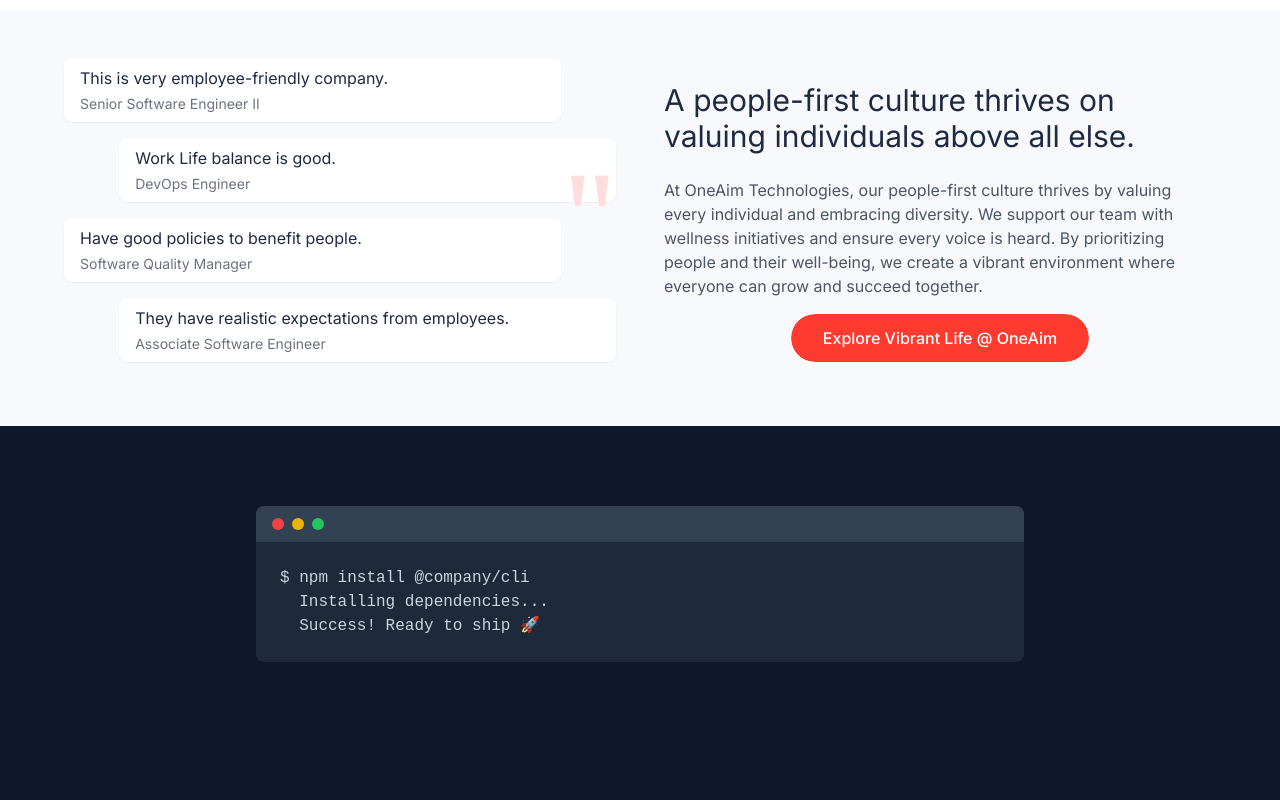
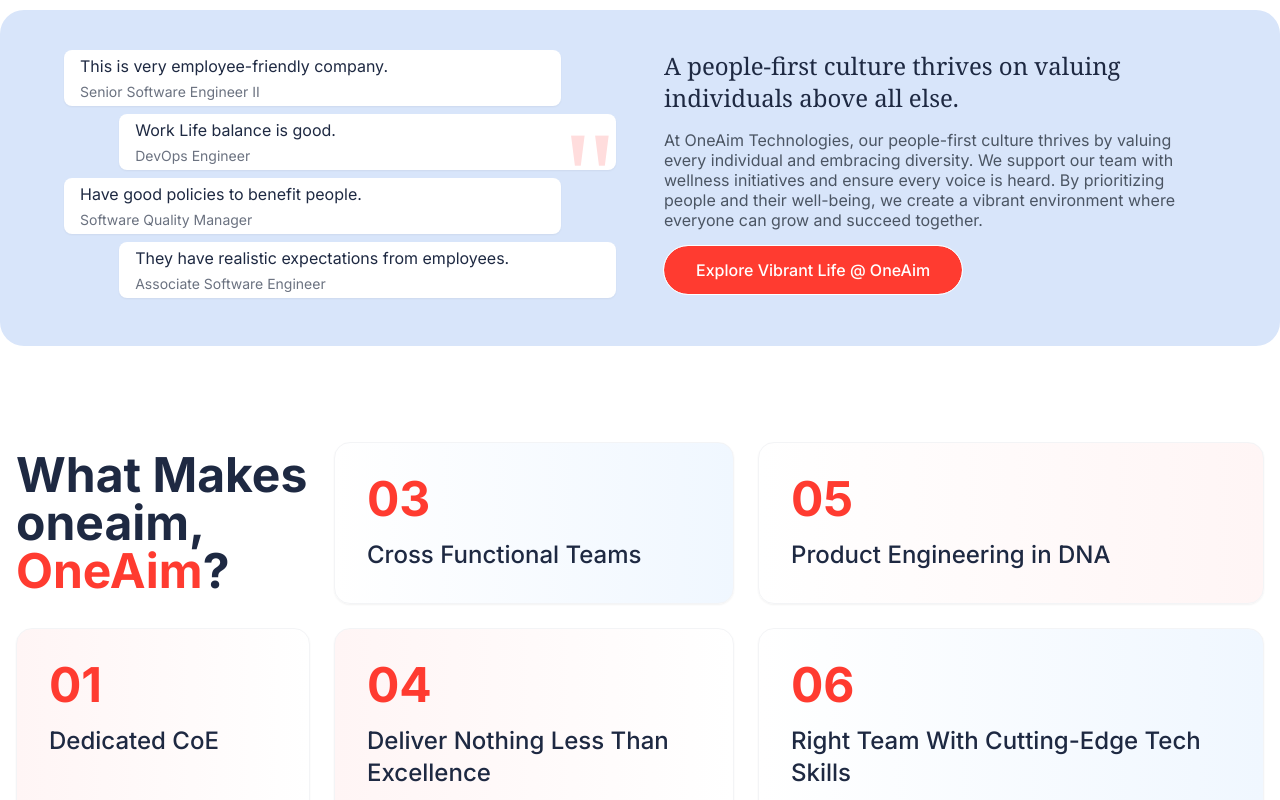
Before and after one commit to abhaykantmishra/oneaim-it-solution, a Next.js app: page / in a window 1280 px wide. Shown: the part 4960-5760 px from the top of the page. Built offline with nearby package versions, Linux system fonts and the light colour scheme.

Commit message:
fix(ui): minor ui fixes

```diff
--- a/src/app/page.js
+++ b/src/app/page.js
@@ -8,6 +8,7 @@
 import Resources from "@/components/sections/resources"
 import CompanyCulture from "@/components/sections/company-culture"
 import ChatWidget from "@/components/chat-widget"
+import WhatMakesUs from "@/components/sections/what-make-us"
 
 import Culture from "@/components/sections/culture"
 import Features from "@/components/sections/features"
@@ -37,6 +38,7 @@
         <Testimonials />
         <Resources />
         <CompanyCulture />
+        <WhatMakesUs />
 
         {/* <Features /> */}
         {/* <Security /> */}
--- a/src/components/sections/company-culture.jsx
+++ b/src/components/sections/company-culture.jsx
@@ -23,8 +23,8 @@
 
 export default function CompanyCulture() {
   return (
-    <section className="w-full py-6 md:py-12 bg-[#f8f9fc]">
-      <div className="container mx-auto px-4 max-w-7xl">
+    <section className="w-full bg-white">
+      <div className="bg-[#d8e5fa] py-4 md:py-10 rounded-3xl mx-auto px-4 max-w-7xl">
         <div className="max-w-6xl mx-auto flex flex-col md:flex-row gap-12">
           <motion.div
             className="w-full md:w-1/2 relative"
@@ -35,7 +35,7 @@
             {employeeQuotes.map((item, index) => (
               <motion.div
                 key={index}
-                className="bg-white rounded-lg px-4 py-2 mb-4 shadow-sm relative"
+                className="bg-white rounded-lg px-4 py-1 mb-2 shadow-sm relative"
                 initial={{ opacity: 0, y: 20 }}
                 animate={{ opacity: 1, y: 0 }}
                 transition={{ duration: 0.5, delay: index * 0.1 }}
@@ -59,15 +59,17 @@
             animate={{ opacity: 1, x: 0 }}
             transition={{ duration: 0.6 }}
           >
-            <h2 className="text-2xl md:text-3xl text-[#1e2942] my-6">
+            <h2 className="text-xl md:text-2xl text-[#1e2942] mb-2 font-serif">
               A people-first culture thrives on valuing individuals above all else.
             </h2>
-            <p className="text-gray-600 my-4">
+            <p className="text-gray-600 my-4 text-sm"
+              style={{fontSize:16}}
+            >
               At OneAim Technologies, our people-first culture thrives by valuing every individual and embracing
               diversity. We support our team with wellness initiatives and ensure every voice is heard. By prioritizing
               people and their well-being, we create a vibrant environment where everyone can grow and succeed together.
             </p>
-            <div className="flex justify-center">
+            <div className="flex md:block justify-center">
             <button className="bg-[#ff3b30] text-white text-nowrap px-8 py-3 rounded-full font-medium outline outline-1 hover:bg-white hover:text-[#ff3b30] transition-colors">
                 Explore Vibrant Life @ OneAim
             </button>
--- a/src/components/sections/what-make-us.jsx
+++ b/src/components/sections/what-make-us.jsx
@@ -5,7 +5,7 @@
 export default function WhatMakesUs() {
   return (
     <section className="w-full py-16 md:py-24 bg-white">
-      <div className="container mx-auto px-4">
+      <div className="container mx-auto px-4 max-w-7xl">
         <div className="grid grid-cols-12 gap-6">
 
           <motion.div
@@ -15,7 +15,7 @@
             transition={{ duration: 0.6 }}
           >
             <h2 className="text-4xl md:text-5xl font-bold text-[#1e2942]">
-              What Makes <span className="text-[#1e2942]">azilen,</span> <span className="text-[#ff3b30]">Azilen</span>?
+              What Makes <span className="text-[#1e2942]">oneaim,</span> <span className="text-[#ff3b30]">OneAim</span>?
             </h2>
           </motion.div>
 
```
